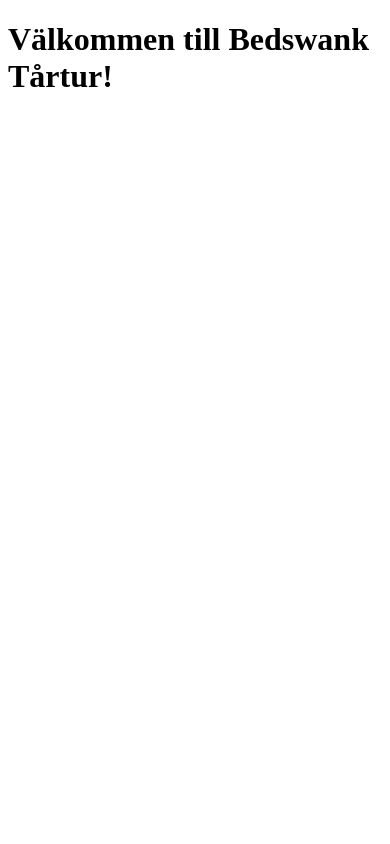
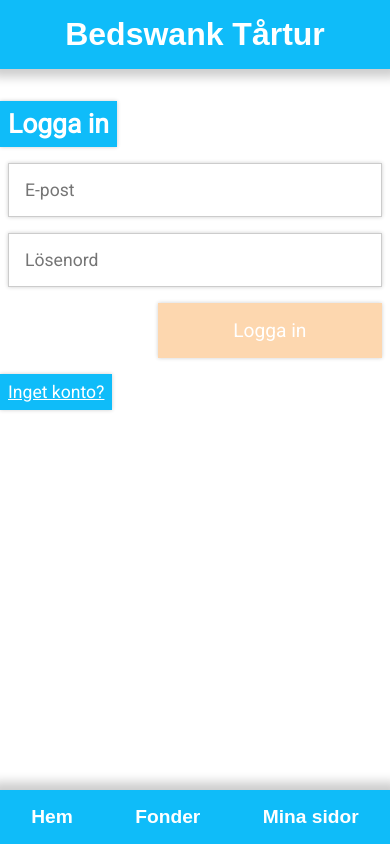
Before and after one commit to EvilBengt/bthjsramverk-proj-app, a React (Create React App) app: page /logga-in in a window 390 px wide. Built offline with nearby package versions, Linux system fonts and the light colour scheme.

Commit message:
Pages and mobile style first draft

```diff
--- a/src/App.js
+++ b/src/App.js
@@ -2,13 +2,49 @@ import React from "react";
 import { BrowserRouter as Router, Route, Link } from "react-router-dom";
 
 import Home from "./pages/Home";
+import Funds from "./pages/Funds";
+import Account from "./pages/Account";
+import Login from "./pages/Login";
+import Register from "./pages/Register";
 
-function App() {
-    return (
-        <Router>
-            <Route path="/" component={ Home } />
-        </Router>
-    );
+class App extends React.Component {
+    constructor(props) {
+        super(props);
+        this.state = {
+            token: undefined
+        };
+    }
+
+    render() {
+        return (
+            <Router>
+                <header>
+                    <h1 className="header">Bedswank Tårtur</h1>
+                </header>
+                <nav>
+                    <ul className="navigation">
+                        <li>
+                            <Link className="navigation-link" to="/">Hem</Link>
+                        </li>
+                        <li>
+                            <Link className="navigation-link" to="/fonder">Fonder</Link>
+                        </li>
+                        <li>
+                            <Link className="navigation-link"
+                                to={ this.state.token ? "/mina-sidor" : "logga-in" }>
+                                Mina sidor
+                            </Link>
+                        </li>
+                    </ul>
+                </nav>
+                <Route exact path="/" component={ Home } />
+                <Route path="/fonder" component={ Funds } />
+                <Route path="/mina-sidor" component={ Account } />
+                <Route path="/logga-in" component={ Login } />
+                <Route path="/skapa-konto" component={ Register } />
+            </Router>
+        );
+    }
 }
 
 export default App;
--- a/src/css/main.css
+++ b/src/css/main.css
@@ -0,0 +1,128 @@
+@import url('https://fonts.googleapis.com/css?family=Montserrat|Roboto&display=swap');
+
+* {
+    box-sizing: border-box;
+    font-family: inherit;
+    margin: 0;
+    padding: 0;
+}
+
+html,
+body {
+    height: 100%;
+    font-size: 100%;
+}
+
+#root {
+    font-family: "Roboto", sans-serif;
+    height: 100%;
+    font-size: 1.1rem;
+}
+
+.header,
+.navigation {
+    font-family: "Monserrat", sans-serif;
+    background-color: #0fbcf9;
+    color: #fff;
+    box-shadow: 0 0 10px 8px #0003;
+}
+
+.header {
+    font-size: 2rem;
+    margin: 0 0 2rem;
+    padding: 1rem;
+    text-align: center;
+}
+
+.navigation {
+    display: flex;
+    flex-direction: row;
+    justify-content: space-around;
+    list-style: none;
+    position: fixed;
+    bottom: 0;
+    width: 100%;
+}
+
+.navigation-link {
+    text-decoration: none;
+    color: inherit;
+    display: block;
+    font-weight: bold;
+    font-size: 1.2rem;
+    padding: 1rem;
+}
+
+main {
+    margin: 0 0 4rem;
+}
+
+.content-title {
+    background-color: #0fbcf9;
+    color: #fff;
+    padding: 0.5rem;
+    display: inline-block;
+    box-shadow: 0 0 4px #0003;
+    margin: 0 0 1rem;
+}
+
+.paragraph {
+    margin: 0 0.5rem 1rem;
+}
+
+.paragraph-tiny {
+    font-size: 0.5rem;
+    font-style: italic;
+}
+
+.tab-container {
+    text-align: right;
+}
+
+.tab {
+    display: inline-block;
+    background-color: #fa880f;
+    color: #fff;
+    font-size: 1.2rem;
+    padding: 1rem 2rem;
+    box-shadow: 0 0 4px #0003;
+    margin: 0 0 1rem;
+    text-decoration: none;
+}
+
+.form {
+    margin: 0 0.5rem;
+}
+
+.input {
+    display: block;
+    width: 100%;
+    font-size: inherit;
+    border: 1px solid #0003;
+    box-shadow: 0 0 4px #0003;
+    padding: 1rem;
+    margin: 0 0 1rem;
+}
+
+.button-container {
+    text-align: right;
+}
+
+.button {
+    width: 60%;
+    border: none;
+}
+
+.submit {
+    position: relative;
+}
+
+.form:invalid .submit::after {
+    content: "";
+    position: absolute;
+    left: 0;
+    top: 0;
+    height: 100%;
+    width: 100%;
+    background-color: #fffa;
+}
--- a/src/pages/Account.js
+++ b/src/pages/Account.js
@@ -2,7 +2,7 @@ import React from "react";
 
 function Account() {
     return (
-        <h1>Bedswank Tårtur - Mina fonder</h1>
+        <h2 className="content-title">Mina fonder</h2>
     );
 }
 
--- a/src/pages/Funds.js
+++ b/src/pages/Funds.js
@@ -1,8 +1,33 @@
 import React from "react";
+import { Link } from "react-router-dom";
 
 function Funds() {
     return (
-        <h1>Bedswank Tårtur - Fonder</h1>
+        <main>
+            <h2 className="content-title">Alla fonder</h2>
+            <ul className="tab-container">
+                <li>
+                    <Link to="fond/ptf" className="tab">
+                        Princesstårte-fonden
+                    </Link>
+                </li>
+                <li>
+                    <Link to="fond/ats" className="tab">
+                        Alletårtspar
+                    </Link>
+                </li>
+                <li>
+                    <Link to="fond/klp" className="tab">
+                        The Key Lime Pie Foundation
+                    </Link>
+                </li>
+                <li>
+                    <Link to="fond/kti" className="tab">
+                        Kapitårtinvest
+                    </Link>
+                </li>
+            </ul>
+        </main>
     );
 }
 
--- a/src/pages/Home.js
+++ b/src/pages/Home.js
@@ -2,7 +2,23 @@ import React from "react";
 
 function Home() {
     return (
-        <h1>Välkommen till Bedswank Tårtur!</h1>
+        <main>
+            <h2 className="content-title">Välkommen till Tårtur!</h2>
+            <p className="paragraph">
+                Här kan du investera i bakverk av alla sorter.*
+                Stoppa in lite pengar i valfria fonder så har
+                du <strong>stor chans att gå med vinst!</strong>**
+            </p>
+            <p className="paragraph paragraph-tiny">
+                *Gäller - utan några som helst undantag - endast tårtor.<br/>
+                **Bedswank, Bedswank Tårtur och dess anställda avsäger
+                sig ansvar för eventuella förluster orsakade av
+                tappade tårtor, oätliga tårtor eller påhittade tårtor.
+                För eventuella klagomål, kontakta de enskilda
+                tårt-tapperierna, bakoduglingarna respektive påhittade
+                bagerierna.
+            </p>
+        </main>
     );
 }
 
--- /dev/null
+++ b/src/pages/Login.js
@@ -0,0 +1,36 @@
+import React from "react";
+import { Link } from "react-router-dom";
+
+function Login() {
+    return (
+        <main>
+            <h2 className="content-title">Logga in</h2>
+            <form className="form"
+                onSubmit={ e => {
+                    e.preventDefault();
+                    console.log("log in");
+                } }
+            >
+                <input className="input"
+                    type="email"
+                    placeholder="E-post"
+                    required/>
+                <input className="input"
+                    type="password"
+                    placeholder="Lösenord"
+                    required/>
+                <div className="tab-container">
+                    <button className="tab button submit"
+                        type="submit">
+                        Logga in
+                    </button>
+                </div>
+            </form>
+            <Link className="content-title" to="/skapa-konto">
+                Inget konto?
+            </Link>
+        </main>
+    );
+}
+
+export default Login;
--- /dev/null
+++ b/src/pages/Register.js
@@ -0,0 +1,9 @@
+import React from "react";
+
+function Login() {
+    return (
+        <h2 className="content-title">Skapa konto</h2>
+    );
+}
+
+export default Login;
```
